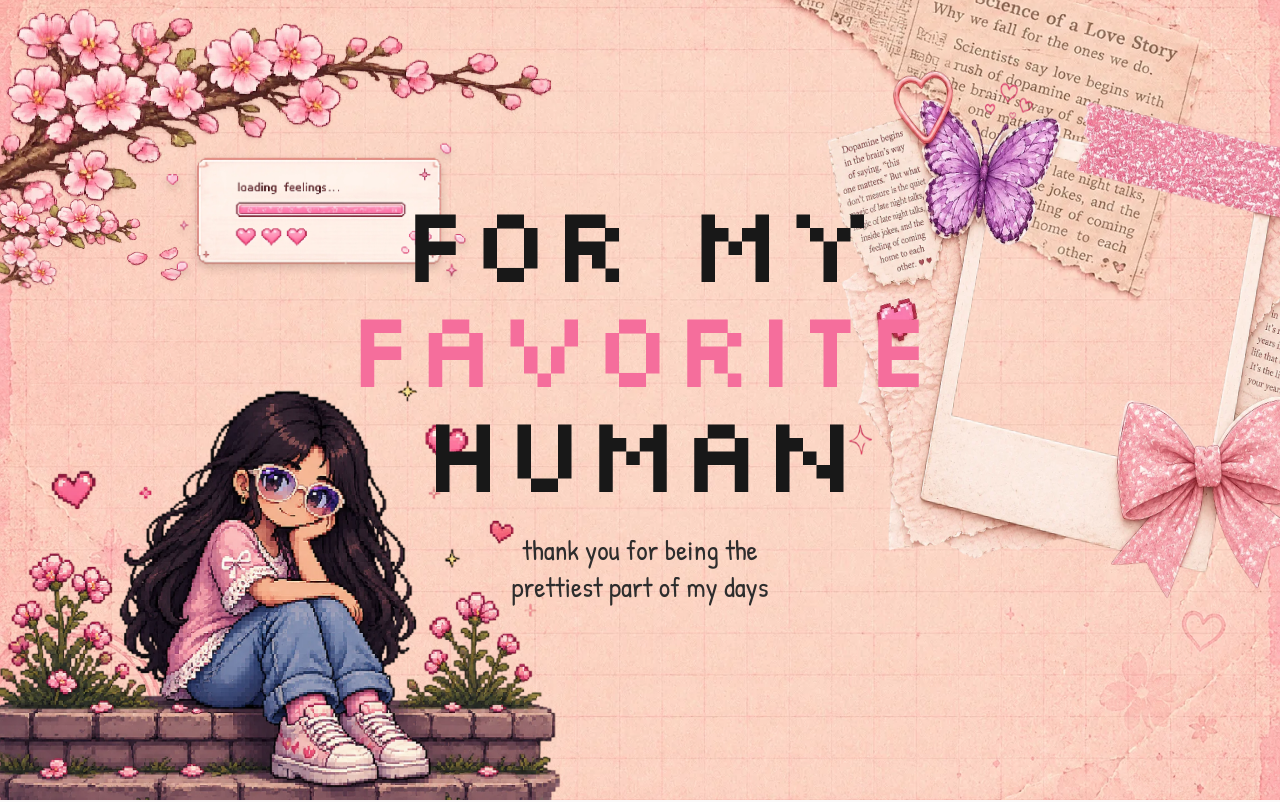
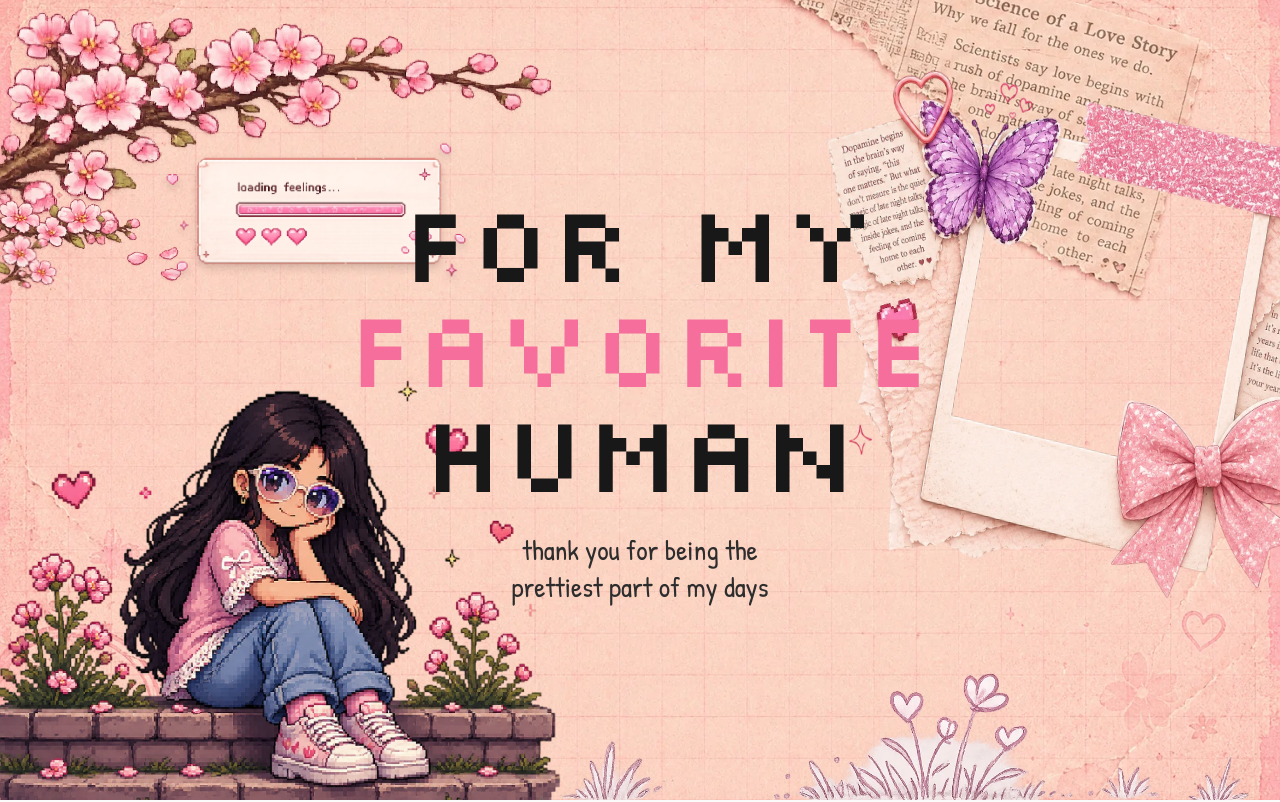
Before and after one commit to itisrohit/B, a Next.js app: page / in a window 1280 px wide. Shown: the top 802 px of the page. Built offline with nearby package versions, Linux system fonts and the light colour scheme.

Commit message:
Add ground doodle bottom-right with fine-tuned position

```diff
--- a/src/components/sections/Hero.tsx
+++ b/src/components/sections/Hero.tsx
@@ -113,6 +113,18 @@ export function Hero({
         />
       </div>
 
+      {/* Ground Doodle (Bottom Right) */}
+      <div className="absolute z-10 -bottom-[7.5rem] -right-[1.25rem] sm:-bottom-[7.5rem] sm:-right-[1.5rem] md:-bottom-[9.5rem] md:-right-[2rem] w-[360px] h-[240px] sm:w-[600px] sm:h-[400px] md:w-[840px] md:h-[560px] pointer-events-none select-none">
+        <Image
+          src="/assets/decorations/doodles/ground-doodle-v1.webp"
+          alt="Ground doodle decoration"
+          fill
+          priority
+          sizes="(max-width: 640px) 180px, (max-width: 768px) 300px, 420px"
+          className="object-contain object-right-bottom"
+        />
+      </div>
+
       {/* Children elements (Custom built in Chapter 1) */}
       <div className="absolute z-30 left-1/2 top-1/2 -translate-x-1/2 -translate-y-1/2 w-[90%] max-w-2xl text-center select-text">
         {children}
```
Also changed, not shown: public/assets/decorations/doodles/ground-doodle-v1.webp (added).
